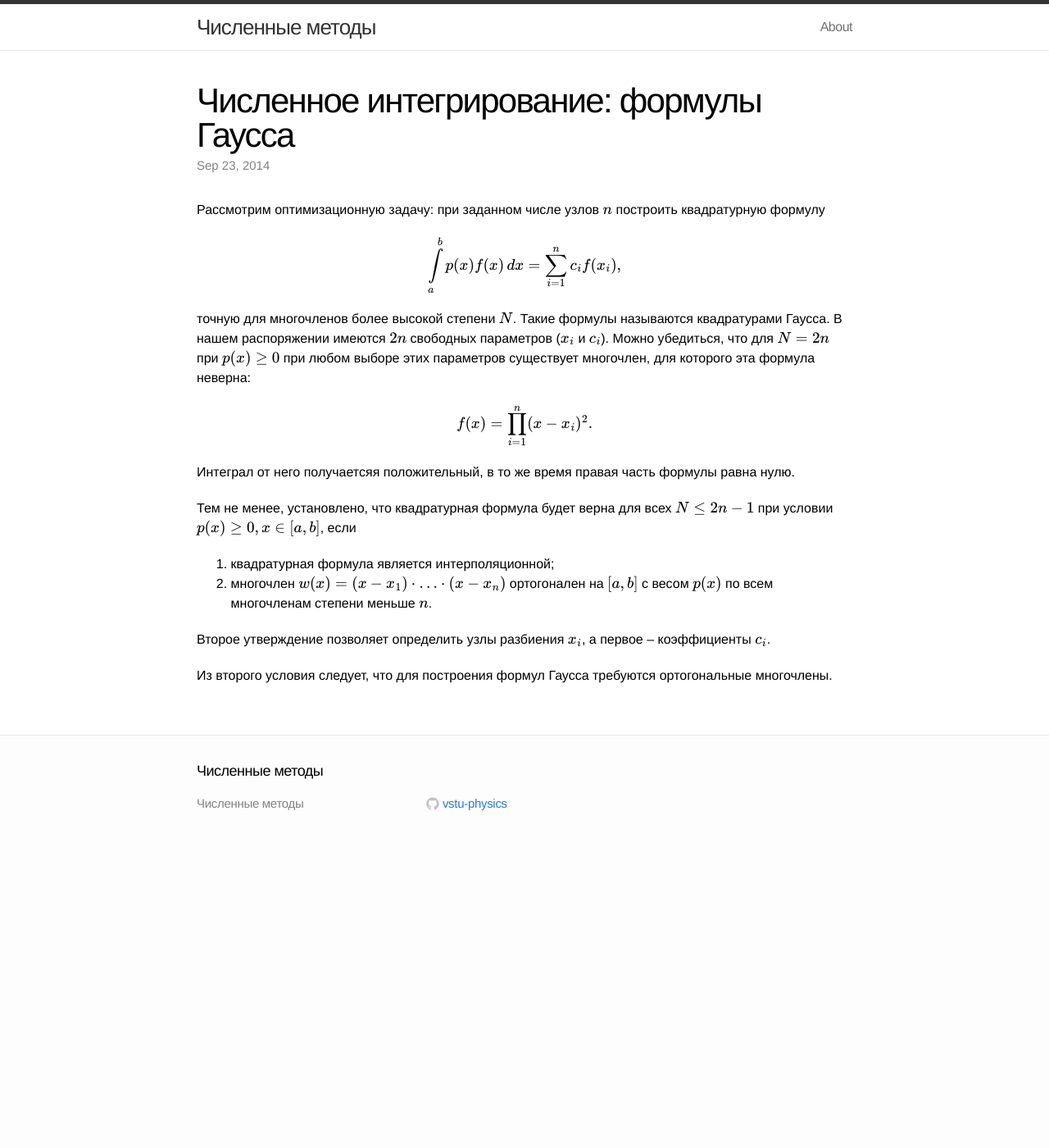
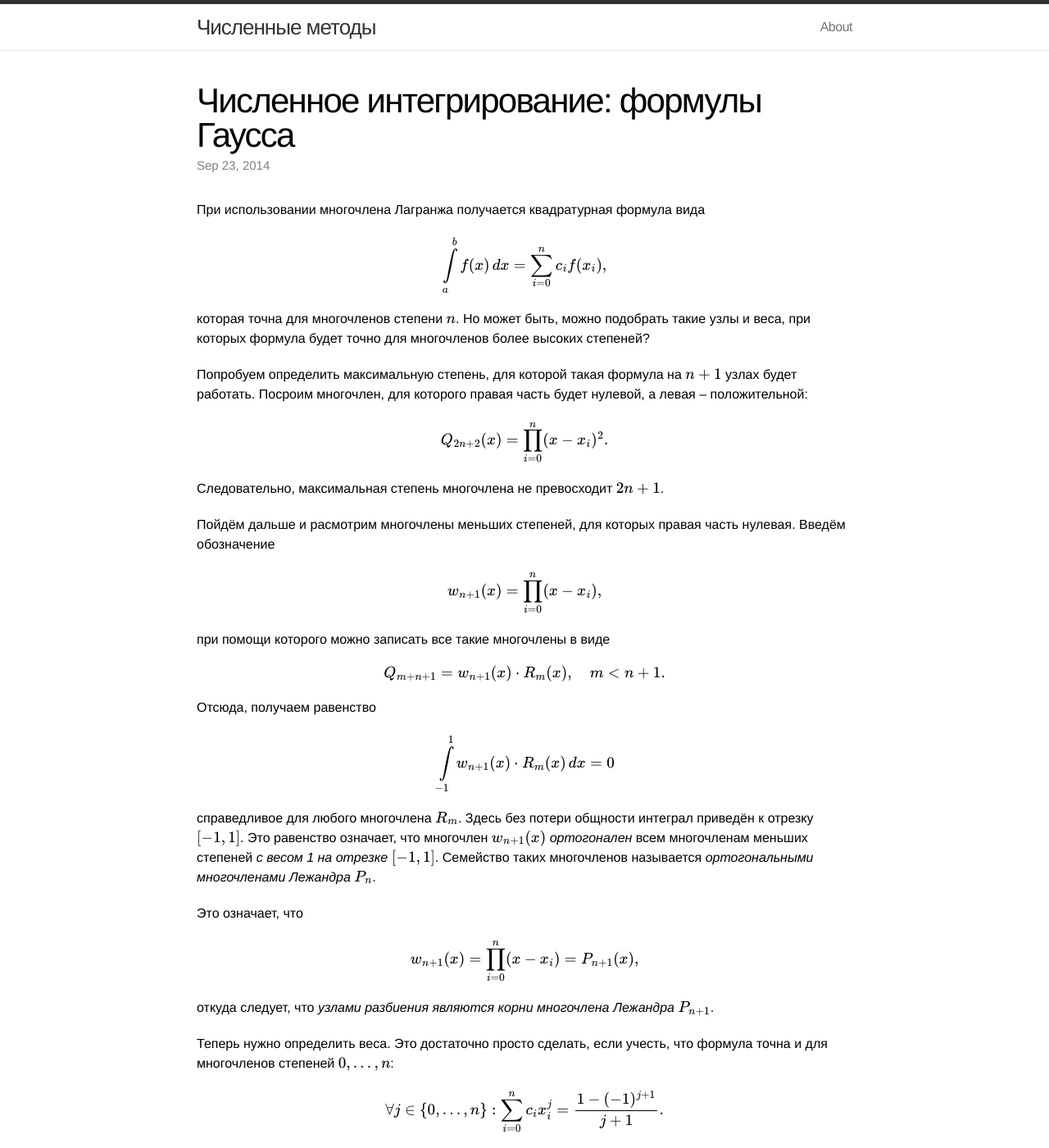
Before and after one commit to VSTU-physics/numeric-methods, a Jekyll site: the page built from _posts/2014-09-23-integrate-gauss.markdown, in a window 1280 px wide and 1400 px high. Shown: the whole window at 82% size. Built offline with Jekyll 4.4.1, drawn with Linux system fonts in a browser that asks for light colours; formulas are drawn with MathJax 3; some of the changed text lies outside the part shown.

Commit message:
недопереписана статья про квадратурные формулы Гаусса

```diff
--- a/_posts/2014-09-23-integrate-gauss.markdown
+++ b/_posts/2014-09-23-integrate-gauss.markdown
@@ -5,35 +5,67 @@ date:   2014-09-23 21:12:19
 categories: интегрирование
 ---
 
-Рассмотрим оптимизационную задачу: при заданном числе узлов $$n$$ построить
-квадратурную формулу
+При использовании многочлена Лагранжа получается квадратурная формула вида
 
 $$
-    \int\limits_a^b p(x) f(x)\,dx = \sum_{i=1}^{n} c_i f(x_i),
+    \int\limits_a^b f(x)\,dx = \sum_{i=0}^{n} c_i f(x_i),
 $$
 
-точную для многочленов более высокой степени $$N$$. Такие формулы называются
-квадратурами Гаусса. В нашем распоряжении имеются $$2n$$ свободных параметров
-($$x_i$$ и $$c_i$$). Можно убедиться, что для $$N=2n$$ при $$p(x) \ge 0$$ при
-любом выборе этих параметров существует многочлен, для которого эта формула
-неверна:
+которая точна для многочленов степени $$ n $$. Но может быть, можно подобрать
+такие узлы и веса, при которых формула будет точно для многочленов более высоких
+степеней?
+
+Попробуем определить максимальную степень, для которой такая формула на
+$$ n + 1 $$ узлах будет работать. Посроим многочлен, для которого правая часть
+будет нулевой, а левая -- положительной:
 
 $$
-    f(x) = \prod_{i=1}^n (x-x_i)^2.
+    Q_{2n+2}(x) = \prod_{i=0}^n(x - x_i)^2.
 $$
 
-Интеграл от него получаетсяя положительный, в то же время правая часть формулы
-равна нулю.
+Следовательно, максимальная степень многочлена не превосходит $$ 2n + 1 $$.
 
-Тем не менее, установлено, что квадратурная формула будет верна для всех
-$$ N \le 2n - 1 $$ при условии $$ p(x) \ge 0, x \in [a,b] $$, если
+Пойдём дальше и расмотрим многочлены меньших степеней, для которых правая часть
+нулевая. Введём обозначение
 
-1. квадратурная формула является интерполяционной;
-2. многочлен $$ w(x) =  (x-x_1)\cdot\ldots\cdot(x-x_n) $$ ортогонален
-   на $$[a, b]$$ с весом $$ p(x) $$ по всем многочленам степени меньше $$n$$.
+$$
+    w_{n+1}(x) = \prod_{i=0}^n(x - x_i),
+$$
 
-Второе утверждение позволяет определить узлы разбиения $$x_i$$, а первое --
-коэффициенты $$c_i$$.
+при помощи которого можно записать все такие многочлены в виде
 
-Из второго условия следует, что для построения формул Гаусса требуются
-ортогональные многочлены.
+$$
+    Q_{m + n + 1} = w_{n + 1}(x) \cdot R_m(x),\quad m < n + 1.
+$$
+
+Отсюда, получаем равенство
+
+$$
+    \int\limits_{-1}^{1} w_{n + 1}(x) \cdot R_m(x)\,dx = 0
+$$
+
+справедливое для любого многочлена $$ R_m $$. Здесь без потери общности интеграл
+приведён к отрезку $$ [-1, 1] $$. Это равенство означает, что многочлен
+$$ w_{n+1}(x) $$ _ортогонален_ всем многочленам меньших степеней _с весом 1 на
+отрезке $$ [-1, 1] $$_. Семейство таких многочленов называется _ортогональными
+многочленами Лежандра $$ P_n $$_.
+
+Это означает, что
+
+$$
+    w_{n+1}(x) = \prod_{i=0}^n (x - x_i) = P_{n+1}(x),
+$$
+
+откуда следует, что _узлами разбиения являются корни многочлена Лежандра
+$$ P_{n+1} $$_.
+
+Теперь нужно определить веса. Это достаточно просто сделать, если учесть, что
+формула точна и для многочленов степеней $$ 0, \ldots, n $$:
+
+$$
+    \forall j \in \{0, \dots, n\}:
+    \sum_{i=0}^{n} c_i x_i^j = \frac{1 - (-1)^{j + 1}}{j + 1}.
+$$
+
+Решая эту систему относительно $$ \{c_0, \ldots, c_n\} $$, полностью
+доопределяем квадратурную формулу.
```
